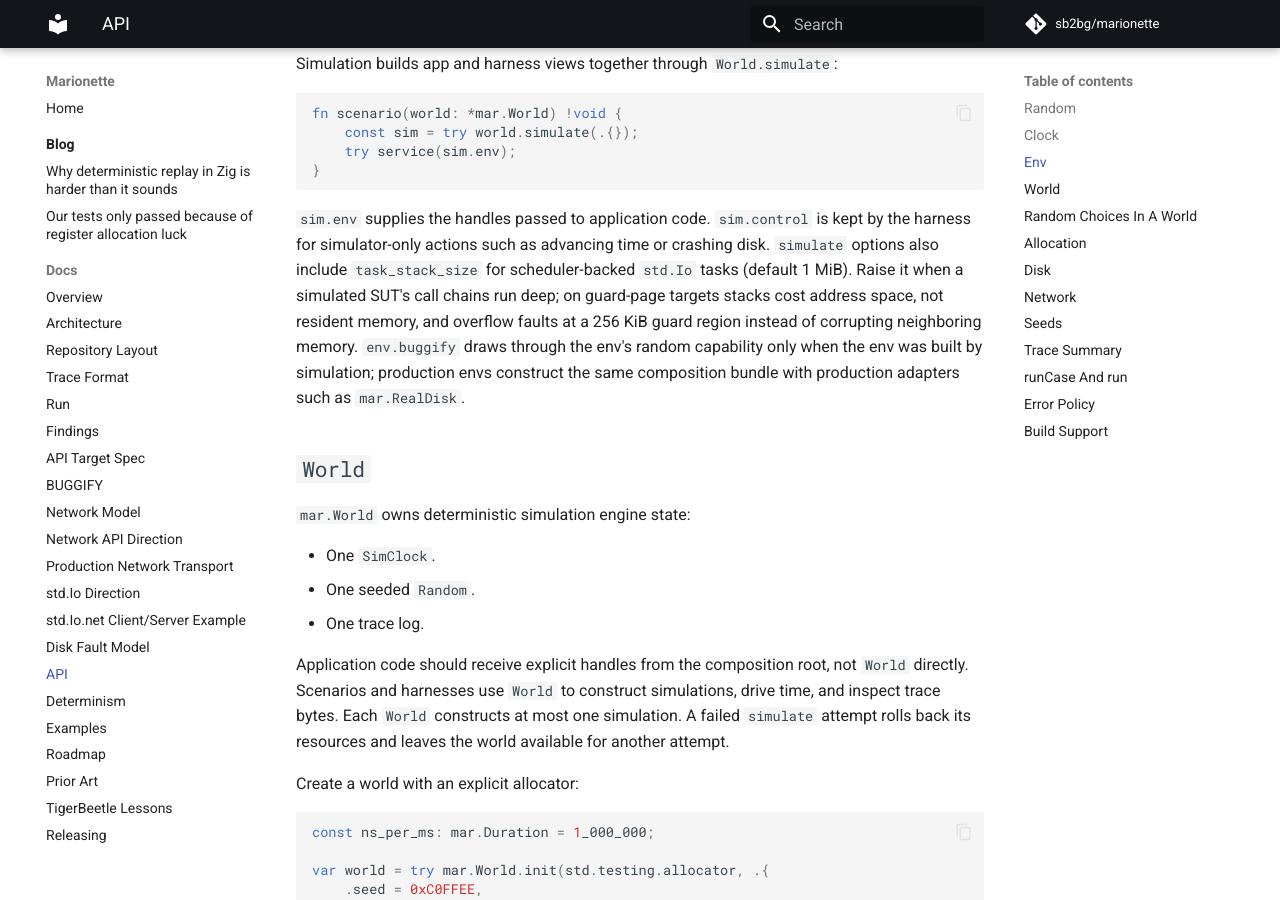
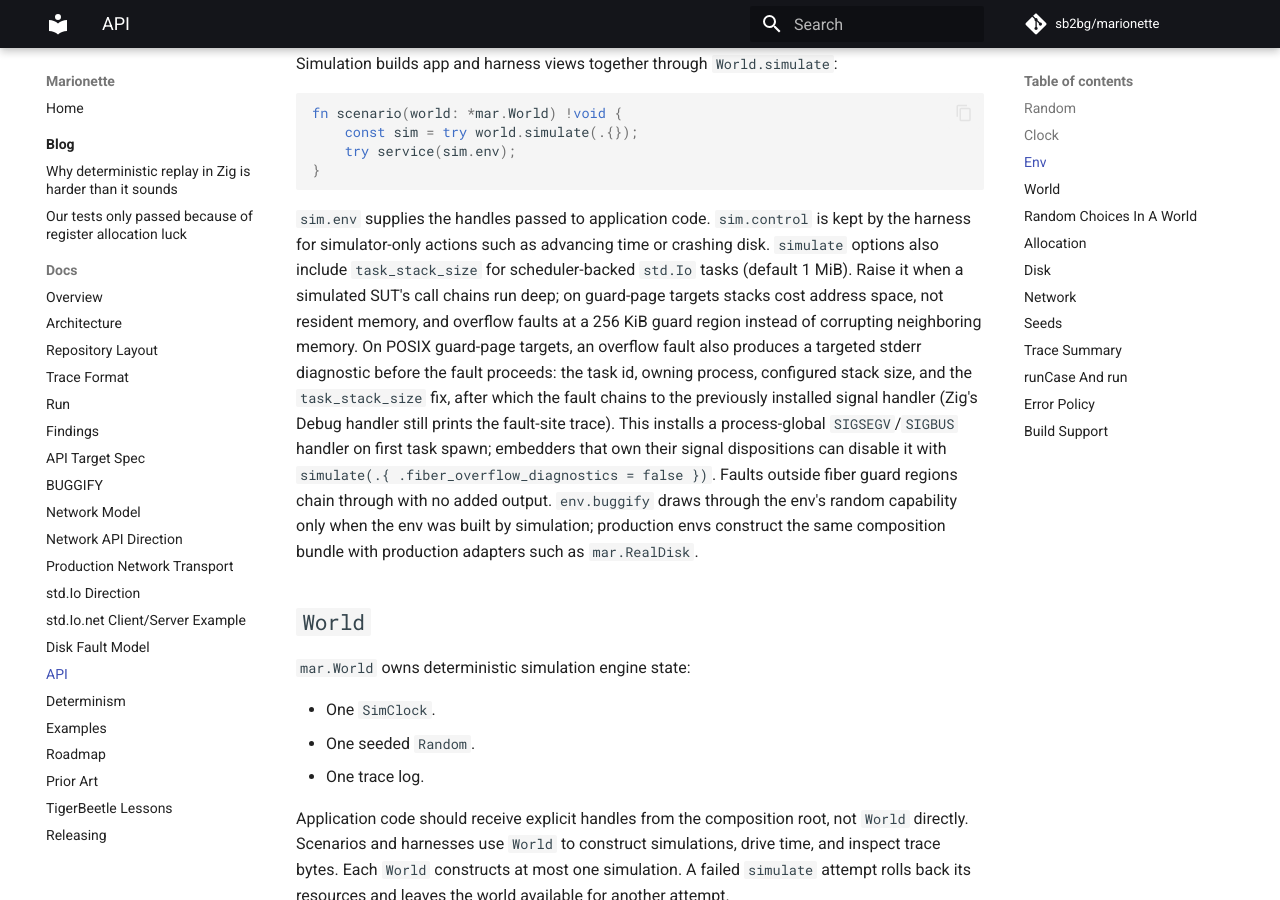
Before and after one commit to sb2bg/marionette, an MkDocs documentation site: the page built from docs/api.md, in a window 1280 px wide and 900 px high, scrolled down 1439 px. Built offline with MkDocs 1.6.1 and Material for MkDocs 9.7.7, drawn with Linux system fonts in a browser that asks for light colours; comment, search, counter and statistics services are not loaded.

Commit message:
Add guarded fiber overflow diagnostics

```diff
--- a/docs/api.md
+++ b/docs/api.md
@@ -84,6 +84,15 @@ crashing disk.
 run deep; on guard-page targets stacks cost address space, not resident
 memory, and overflow faults at a 256 KiB guard region instead of corrupting
 neighboring memory.
+On POSIX guard-page targets, an overflow fault also produces a targeted
+stderr diagnostic before the fault proceeds: the task id, owning process,
+configured stack size, and the `task_stack_size` fix, after which the fault
+chains to the previously installed signal handler (Zig's Debug handler still
+prints the fault-site trace). This installs a process-global
+`SIGSEGV`/`SIGBUS` handler on first task spawn; embedders that own their
+signal dispositions can disable it with
+`simulate(.{ .fiber_overflow_diagnostics = false })`. Faults outside fiber
+guard regions chain through with no added output.
 `env.buggify` draws through the env's random capability only when the env was
 built by simulation; production envs construct the same composition bundle with
 production adapters such as `mar.RealDisk`.
```
Also changed, not shown: 8 other files.
